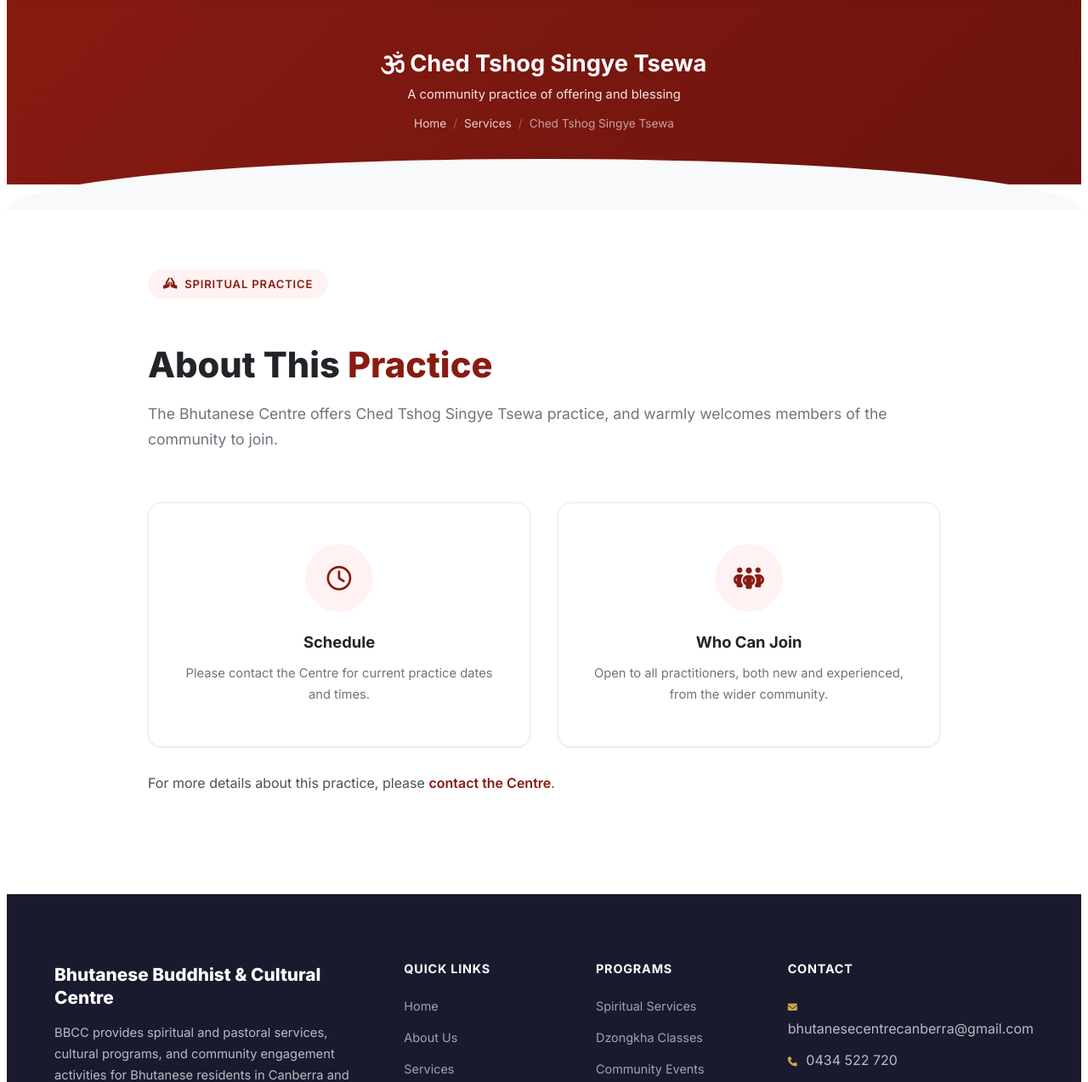
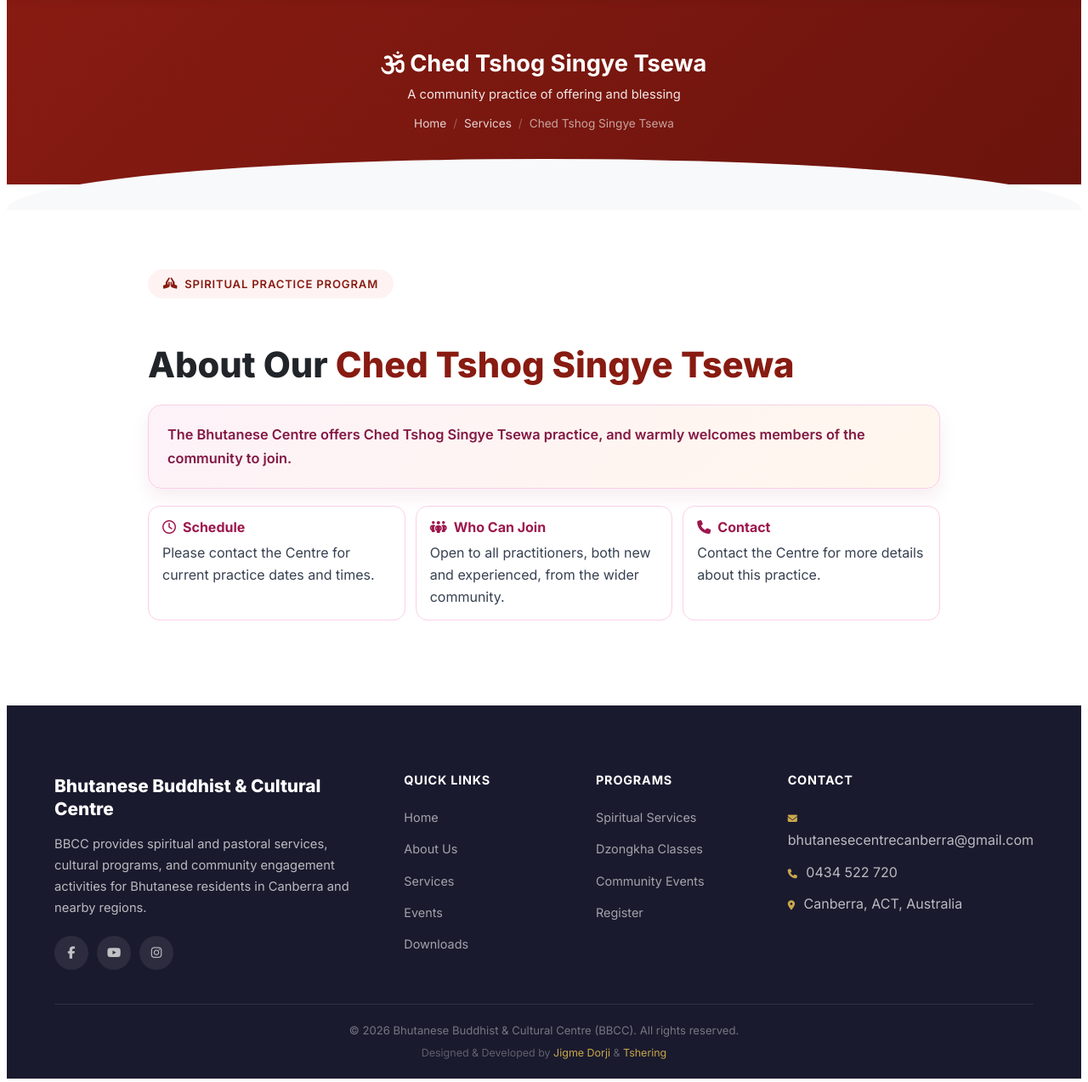
Before and after one commit to JigmeDorji/bbccc, a PHP site: page /ched-tshog-singye-tsewa in a window 1280 px wide. Shown: the part 135-1408 px from the top of the page at 85% size. Run offline with PHP 8.4, Linux system fonts and the light colour scheme; data that the repository does not hold is empty; a stand-in replaces the project's code that opens the database connection; some libraries are stand-ins or nearby versions.

Commit message:
Add dedicated Ched Tshog Singye Tsewa content editor
Replaces the generic "Setup Service Cards" tile on ProgramDetailsSetup
with a proper content editor for this specific practice page, mirroring
how "Setup Tara Content" works for droenchoe-tara-practice.php:

- New ched_tshog_content table (migration 024), same schema and
  append-only save pattern as tara_content (each save inserts a new
  row; the page reads the most recent one).
- chedTshogContentSetup.php: full content editor (title, subtitle,
  intro/body text, schedule, who-can-join, contact, image upload with
  5MB/JPG-PNG-GIF-WEBP validation) -- a direct structural copy of
  taraContentSetup.php.
- ched-tshog-singye-tsewa.php now reads from this table instead of
  being fully static, falling back to the same defaults if the query
  fails, matching droenchoe-tara-practice.php's pattern.
- ProgramDetailsSetup.php's 5th tile now points to chedTshogContentSetup
  instead of serviceProgramsSetup (icon/title/description on the
  Services card is a separate, narrower concern -- still reachable from
  the main sidebar, just not from this hub).

Verified the full save round-trip directly against the DB: inserted a
test content row, confirmed every field rendered correctly on the
public page, then reverted and confirmed defaults came back.

Co-Authored-By: Claude Sonnet 5 <noreply@anthropic.com>

```diff
--- a/ProgramDetailsSetup.php
+++ b/ProgramDetailsSetup.php
@@ -220,13 +220,13 @@ $rows = [
             <div class="card setup-grid-card h-100">
                 <div class="card-body">
                     <div class="setup-grid-card__left">
-                        <div class="setup-grid-card__icon bg-services"><i class="fas fa-icons"></i></div>
+                        <div class="setup-grid-card__icon bg-services"><i class="fas fa-om"></i></div>
                         <div>
                             <span class="setup-grid-card__meta">Quick Setup</span>
-                            <p class="setup-grid-card__title">Setup Service Cards</p>
+                            <p class="setup-grid-card__title">Setup Ched Tshog Content</p>
                         </div>
                     </div>
-                    <a href="serviceProgramsSetup" class="btn btn-services btn-sm">
+                    <a href="chedTshogContentSetup" class="btn btn-services btn-sm">
                         <i class="fas fa-edit mr-1"></i> Open
                     </a>
                 </div>
--- a/ched-tshog-singye-tsewa.php
+++ b/ched-tshog-singye-tsewa.php
@@ -1,26 +1,113 @@
 <?php
 require_once "include/config.php";
+require_once "include/image_helpers.php";
+
+$ched = [
+    'title' => 'Ched Tshog Singye Tsewa',
+    'subtitle' => 'A community practice of offering and blessing',
+    'intro_text' => 'The Bhutanese Centre offers Ched Tshog Singye Tsewa practice, and warmly welcomes members of the community to join.',
+    'body_text' => '',
+    'schedule_text' => 'Please contact the Centre for current practice dates and times.',
+    'monthly_text' => 'Open to all practitioners, both new and experienced, from the wider community.',
+    'contact_text' => 'Contact the Centre for more details about this practice.',
+    'imgUrl' => '',
+];
+
+try {
+    $pdo = new PDO("mysql:host=$DB_HOST;dbname=$DB_NAME;charset=utf8mb4", $DB_USER, $DB_PASSWORD, [
+        PDO::ATTR_ERRMODE => PDO::ERRMODE_EXCEPTION,
+        PDO::MYSQL_ATTR_INIT_COMMAND => "SET NAMES utf8mb4 COLLATE utf8mb4_unicode_ci"
+    ]);
+    $stmt = $pdo->prepare("SELECT * FROM ched_tshog_content ORDER BY id DESC LIMIT 1");
+    $stmt->execute();
+    $row = $stmt->fetch(PDO::FETCH_ASSOC) ?: [];
+    if (!empty($row)) {
+        foreach ($ched as $k => $v) {
+            if (isset($row[$k]) && trim((string)$row[$k]) !== '') {
+                $ched[$k] = (string)$row[$k];
+            }
+        }
+    }
+} catch (Throwable $e) {
+    // keep defaults
+}
 ?>
 <!doctype html>
 <html lang="en">
 <head>
     <meta charset="utf-8">
     <meta http-equiv="x-ua-compatible" content="ie=edge">
-    <title>Ched Tshog Singye Tsewa — BBCC</title>
+    <title><?= htmlspecialchars($ched['title']) ?> — BBCC</title>
     <meta name="description" content="Ched Tshog Singye Tsewa practice at the Bhutanese Buddhist and Cultural Centre Canberra.">
     <meta name="viewport" content="width=device-width, initial-scale=1">
     <?php include_once 'include/global_css.php'; ?>
+    <style>
+        .ched-highlight {
+            margin-top: 16px;
+            background: linear-gradient(135deg, #fdf2f8 0%, #fff7ed 100%);
+            color: #831843;
+            border: 1px solid #fbcfe8;
+            border-radius: 16px;
+            padding: 20px 22px;
+            box-shadow: 0 10px 20px rgba(157, 23, 77, 0.08);
+        }
+        .ched-highlight p {
+            margin: 0;
+            font-size: 1.02rem;
+            line-height: 1.75;
+            font-weight: 600;
+        }
+        .ched-flow {
+            margin-top: 20px;
+            color: #4b5563;
+            line-height: 1.9;
+            font-size: 1rem;
+            max-width: 860px;
+        }
+        .ched-info-grid {
+            margin-top: 20px;
+            display: grid;
+            grid-template-columns: repeat(auto-fit, minmax(220px, 1fr));
+            gap: 12px;
+        }
+        .ched-info-card {
+            border: 1px solid #fbcfe8;
+            background: #ffffff;
+            border-radius: 14px;
+            padding: 14px 16px;
+        }
+        .ched-info-card h3 {
+            margin: 0 0 8px;
+            font-size: 1rem;
+            color: #9d174d;
+            display: flex;
+            align-items: center;
+            gap: 8px;
+        }
+        .ched-info-card p {
+            margin: 0;
+            color: #374151;
+            line-height: 1.6;
+        }
+        @media (max-width: 768px) {
+            .ched-highlight { padding: 16px; }
+            .ched-flow { font-size: .96rem; }
+        }
+    </style>
 </head>
 <body class="bbcc-public">
+
 <?php include_once 'include/nav.php'; ?>
 
 <div class="bbcc-page-hero">
     <div class="bbcc-page-hero__content">
-        <h1><i class="fa-solid fa-om"></i> Ched Tshog Singye Tsewa</h1>
-        <p class="bbcc-page-hero__subtitle">A community practice of offering and blessing</p>
+        <h1><i class="fa-solid fa-om"></i> <?= htmlspecialchars($ched['title']) ?></h1>
+        <p class="bbcc-page-hero__subtitle"><?= htmlspecialchars($ched['subtitle']) ?></p>
         <ul class="bbcc-page-hero__breadcrumb">
-            <li><a href="index">Home</a></li><li class="sep">/</li>
-            <li><a href="services">Services</a></li><li class="sep">/</li>
+            <li><a href="index">Home</a></li>
+            <li class="sep">/</li>
+            <li><a href="services">Services</a></li>
+            <li class="sep">/</li>
             <li>Ched Tshog Singye Tsewa</li>
         </ul>
     </div>
@@ -28,32 +115,61 @@ require_once "include/config.php";
 
 <section class="bbcc-section">
     <div class="bbcc-container" style="max-width:980px;">
-        <div class="section-header fade-up" style="text-align:left;max-width:none;">
-            <span class="section-badge"><i class="fa-solid fa-hands-praying"></i> Spiritual Practice</span>
-            <h2>About This <span>Practice</span></h2>
-            <p>The Bhutanese Centre offers Ched Tshog Singye Tsewa practice, and warmly welcomes members of the community to join.</p>
+        <div class="section-header fade-up" style="text-align:left;max-width:none;margin-bottom:20px;">
+            <span class="section-badge"><i class="fa-solid fa-hands-praying"></i> Spiritual Practice Program</span>
+            <h2>About Our <span><?= htmlspecialchars($ched['title']) ?></span></h2>
         </div>
 
-        <div class="bbcc-services-extended" style="grid-template-columns:repeat(2,minmax(0,1fr));">
-            <div class="bbcc-service-card-ext fade-up">
-                <div class="bbcc-service-card-ext__icon"><i class="fa-regular fa-clock"></i></div>
-                <h3>Schedule</h3>
-                <p>Please contact the Centre for current practice dates and times.</p>
+        <?php if (!empty($ched['imgUrl'])): ?>
+        <div class="bbcc-about__image fade-up" style="max-width:680px;margin:0 0 20px;">
+            <?= bbcc_render_responsive_picture(
+                (string)$ched['imgUrl'],
+                (string)$ched['title'],
+                [
+                    'sizes' => '(max-width: 991px) 100vw, 70vw',
+                    'loading' => 'lazy',
+                    'decoding' => 'async',
+                    'widths' => [480, 768, 1200],
+                ]
+            ) ?>
+        </div>
+        <?php endif; ?>
+
+        <div class="ched-highlight fade-up">
+            <p>
+                <?= htmlspecialchars($ched['intro_text']) ?>
+            </p>
+        </div>
+
+        <?php if (trim((string)$ched['body_text']) !== ''): ?>
+        <div class="ched-flow fade-up">
+            <?php foreach (preg_split("/\r\n|\n|\r/", (string)$ched['body_text']) as $line): ?>
+                <?php if (trim((string)$line) !== ''): ?>
+                    <p><?= htmlspecialchars((string)$line) ?></p>
+                <?php endif; ?>
+            <?php endforeach; ?>
+        </div>
+        <?php endif; ?>
+
+        <div class="ched-info-grid fade-up">
+            <div class="ched-info-card">
+                <h3><i class="fa-regular fa-clock"></i> Schedule</h3>
+                <p><?= htmlspecialchars($ched['schedule_text']) ?></p>
             </div>
-            <div class="bbcc-service-card-ext fade-up">
-                <div class="bbcc-service-card-ext__icon"><i class="fa-solid fa-people-group"></i></div>
-                <h3>Who Can Join</h3>
-                <p>Open to all practitioners, both new and experienced, from the wider community.</p>
+            <div class="ched-info-card">
+                <h3><i class="fa-solid fa-people-group"></i> Who Can Join</h3>
+                <p><?= htmlspecialchars($ched['monthly_text']) ?></p>
+            </div>
+            <div class="ched-info-card">
+                <h3><i class="fa-solid fa-phone"></i> Contact</h3>
+                <p><?= htmlspecialchars($ched['contact_text']) ?></p>
             </div>
         </div>
-
-        <p class="fade-up" style="margin-top:28px;color:var(--gray-700);line-height:1.8;">
-            For more details about this practice, please <a href="contact-us" style="color:#881b12;font-weight:600;">contact the Centre</a>.
-        </p>
     </div>
 </section>
 
 <?php include_once 'include/footer.php'; ?>
 <?php include_once 'include/global_js.php'; ?>
+
 </body>
 </html>
--- a/include/admin-nav.php
+++ b/include/admin-nav.php
@@ -350,7 +350,7 @@ body:not(.sidebar-toggled) #accordionSidebar .nav-item .nav-link span,
 
     <?php if (!isParent() && !isTeacher() && !isPatron()) { ?>
         <?php
-            $websiteActive = in_array($currentPage, ['bannerSetup.php','aboutPageSetup.php','schoolContentSetup.php','taraContentSetup.php','sponsorSetup.php','ProgramDetailsSetup.php','sponsorProgramDetailEdit.php','downloadFileSetup.php','serviceSetup.php','ourTeamSetup.php','viewFeedback.php'], true);
+            $websiteActive = in_array($currentPage, ['bannerSetup.php','aboutPageSetup.php','schoolContentSetup.php','taraContentSetup.php','chedTshogContentSetup.php','serviceProgramsSetup.php','sponsorSetup.php','ProgramDetailsSetup.php','sponsorProgramDetailEdit.php','downloadFileSetup.php','serviceSetup.php','ourTeamSetup.php','viewFeedback.php'], true);
             $dzoActive = in_array($currentPage, ['dzo-dashboard.php','dzoClassManagement.php','admin-enrolments.php','admin-parents-children.php','feesManagement.php','update-payments.php','manual-payments.php','admin-fee-verification.php','attendanceManagement.php','attendance-records.php','dzongkha-classroom.php','parent-email.php','admin-attendance.php','admin-class-setup.php','admin-assign-class.php','feesSetting.php','admin-parent-pins.php','admin-class-students.php'], true);
             $eventsActive = in_array($currentPage, ['eventManagement.php','bookingManagement.php'], true);
             $adminSettingsActive = in_array($currentPage, ['userSetup.php','adminProfile.php','acl-debug.php','audit-logs.php','run-migration.php','module-access.php'], true);
```
Also changed, not shown: chedTshogContentSetup.php (added, +232 -0 lines), migrations/024_ched_tshog_content.sql (added).
